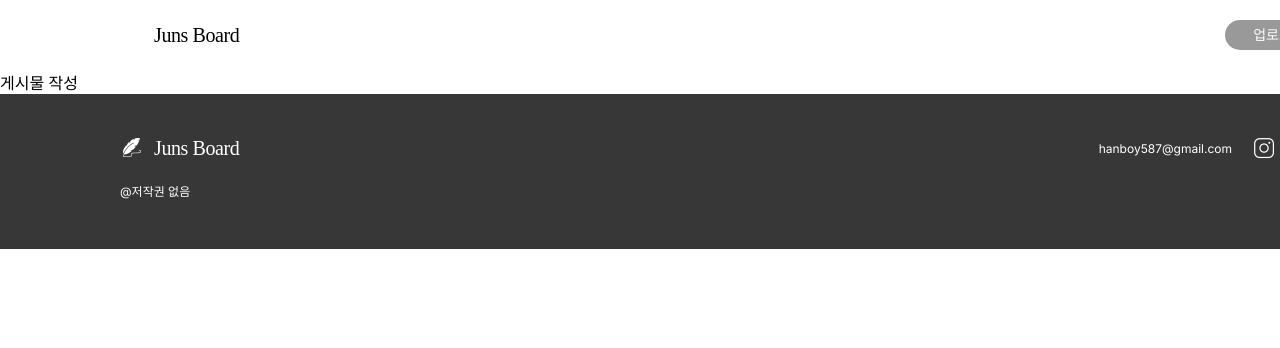
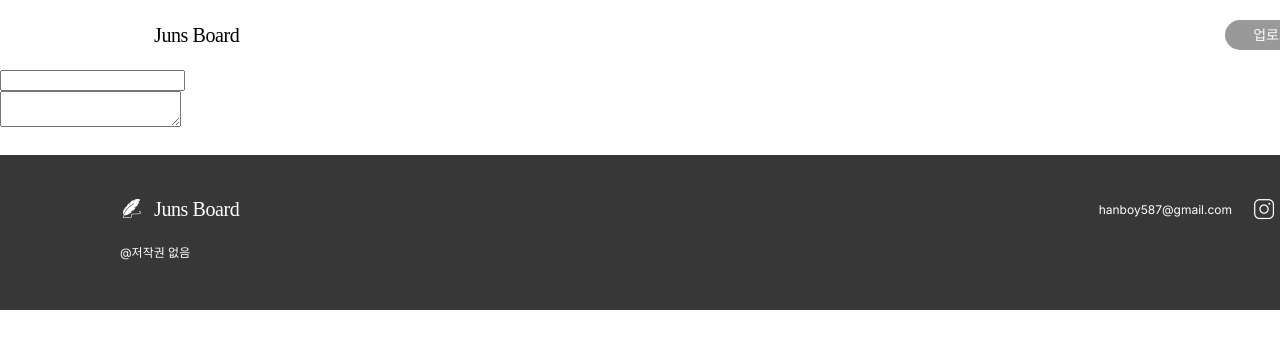
Before and after one commit to hanboy587/Spring-React-MySQL, a React (Create React App) app in the folder board-front/: page /board/write in a window 1280 px wide. Shown: the top 348 px of the page. Built offline with nearby package versions, Linux system fonts and the light colour scheme; a web font is replaced by a local one.

Commit message:
게시물 작성 컴포넌트 작업 중

```diff
--- a/board-front/src/views/Board/Write/index.tsx
+++ b/board-front/src/views/Board/Write/index.tsx
@@ -5,6 +5,21 @@ import './style.css'
 export default function BoardWrite() {
   // render: 게시물 작성 컴포넌트 렌더링 //
   return (
-    <div>게시물 작성</div>
+    <div id='board-write-wrapper'>
+      <div className='board-write-container'>
+        <div className='board-write-box'>
+          <div className='board-write-title-box'>
+            <input className='board-write-title-input' />
+          </div>
+          <div className='divider'></div>
+          <div className='board-write=content-box'>
+            <textarea className='board-write-content-textarea' />
+            <div className='icon-button'>
+              <div className='icon image-box-light-icon'></div>
+            </div>
+          </div>
+        </div>
+      </div>
+    </div>
   )
 }
```
